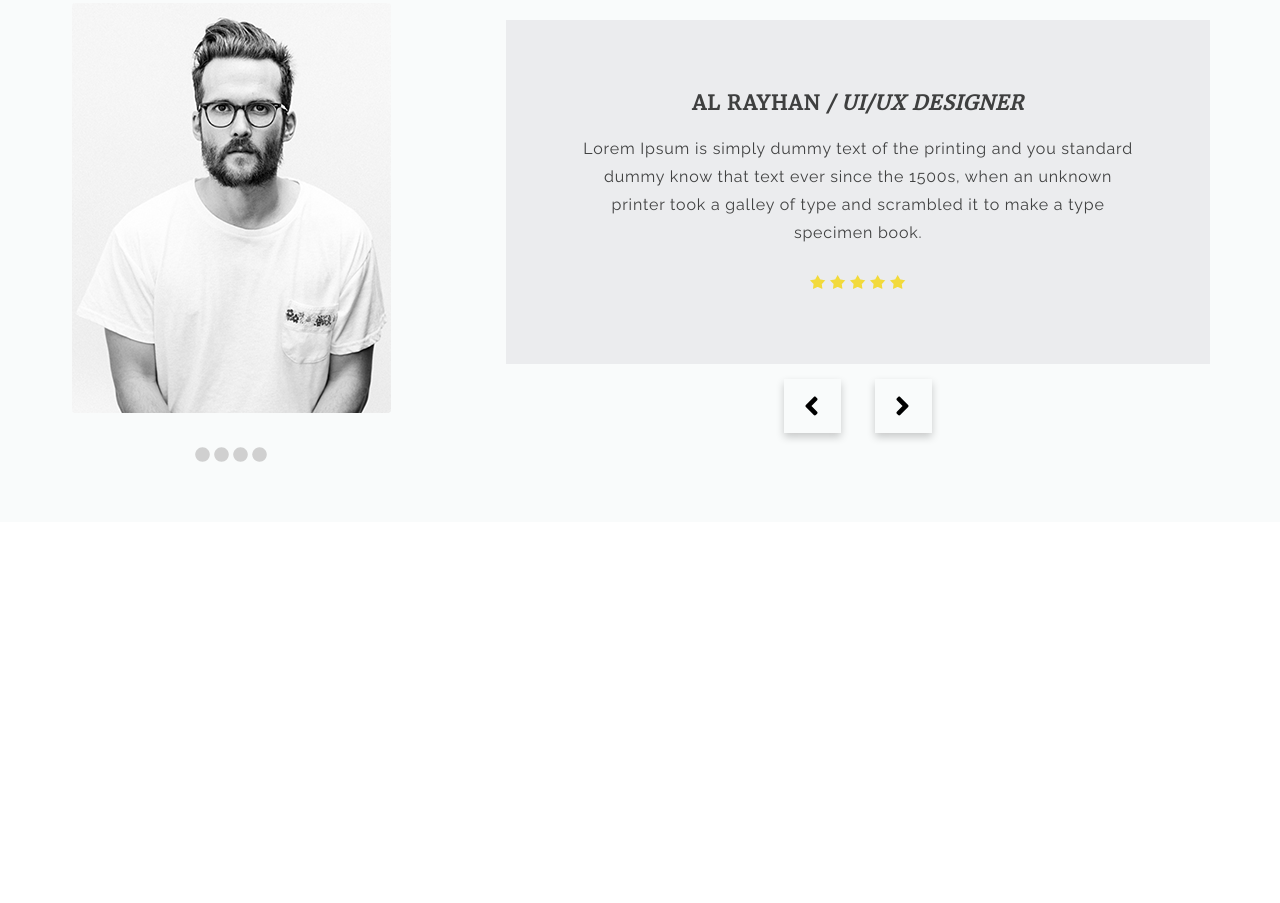
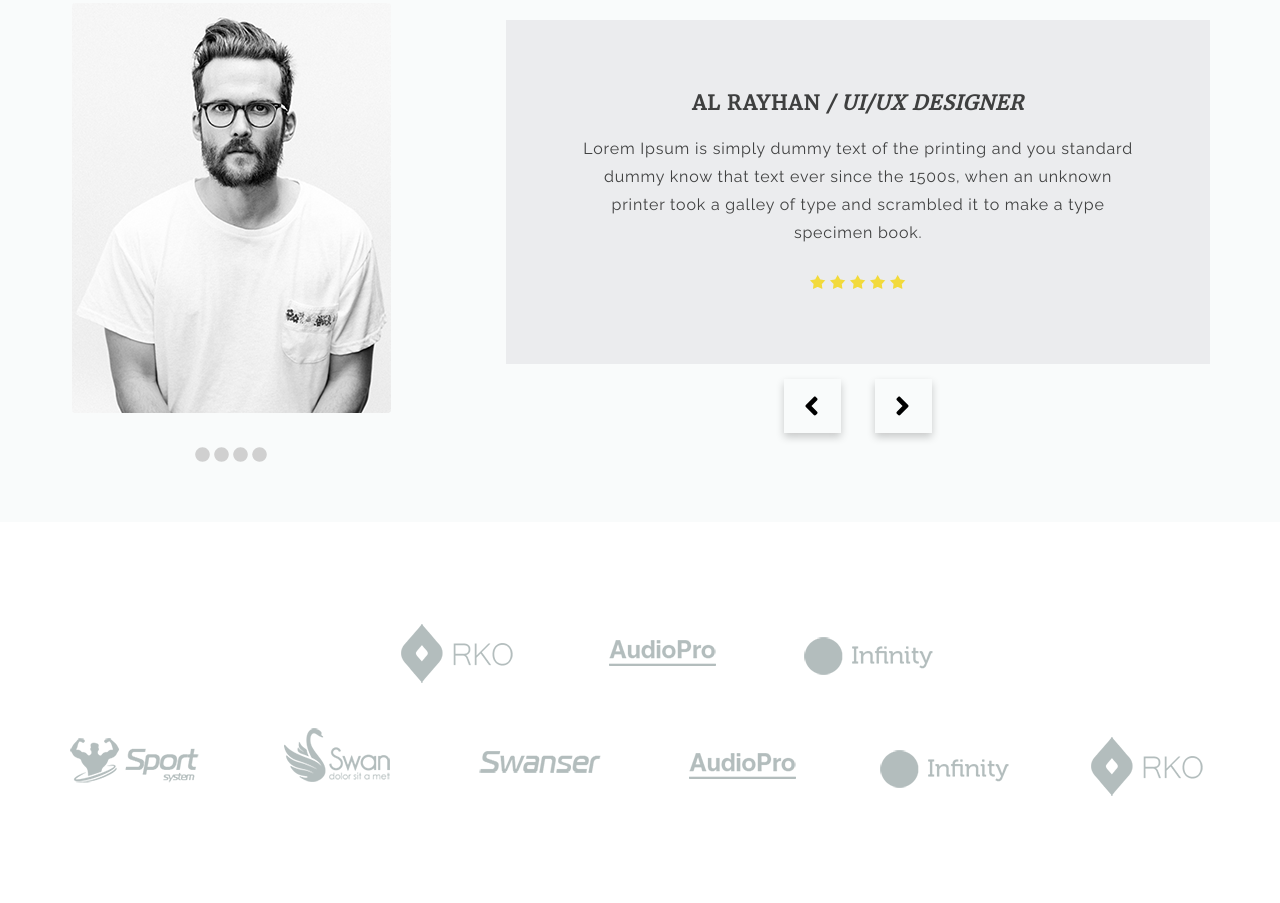
Before and after one commit to Kpexa/Shopno, a website: page src/index.html in a window 1280 px wide. Shown: the part 5772-6675 px from the top of the page. Before the commit the page ends 6294 px from the top, so only its background shows below. Drawn offline with Linux system fonts and the light colour scheme.

Commit message:
finished work at section BRANDS

```diff
--- a/src/index.html
+++ b/src/index.html
@@ -233,11 +233,13 @@
 
 	<!-- ============ BRANDS ============ -->
 
-	<!-- <div class="wrapper-brands">
-		<div class="brands">
-			<img src="images/logo-footer.png" alt="brands">
+	<div class="main-brands">
+		<div class="wrapper">
+			<div class="brands">
+				<img src="images/logo-footer.png" alt="brands">
+			</div>
 		</div>
-	</div> -->
+	</div>
 
 	<!-- ============ CONTACTS ============ -->
 
--- a/src/precss/styles.less
+++ b/src/precss/styles.less
@@ -565,7 +565,13 @@
 
 /* =============== BRANDS =============== */
 
+.main-brands {
+	max-width: 100%;
+}
 
+.brands {
+	padding: 9% 0;
+}
 
 /* =============== CONTACTS =============== */
 
```
Also changed, not shown: src/css/styles.css.
